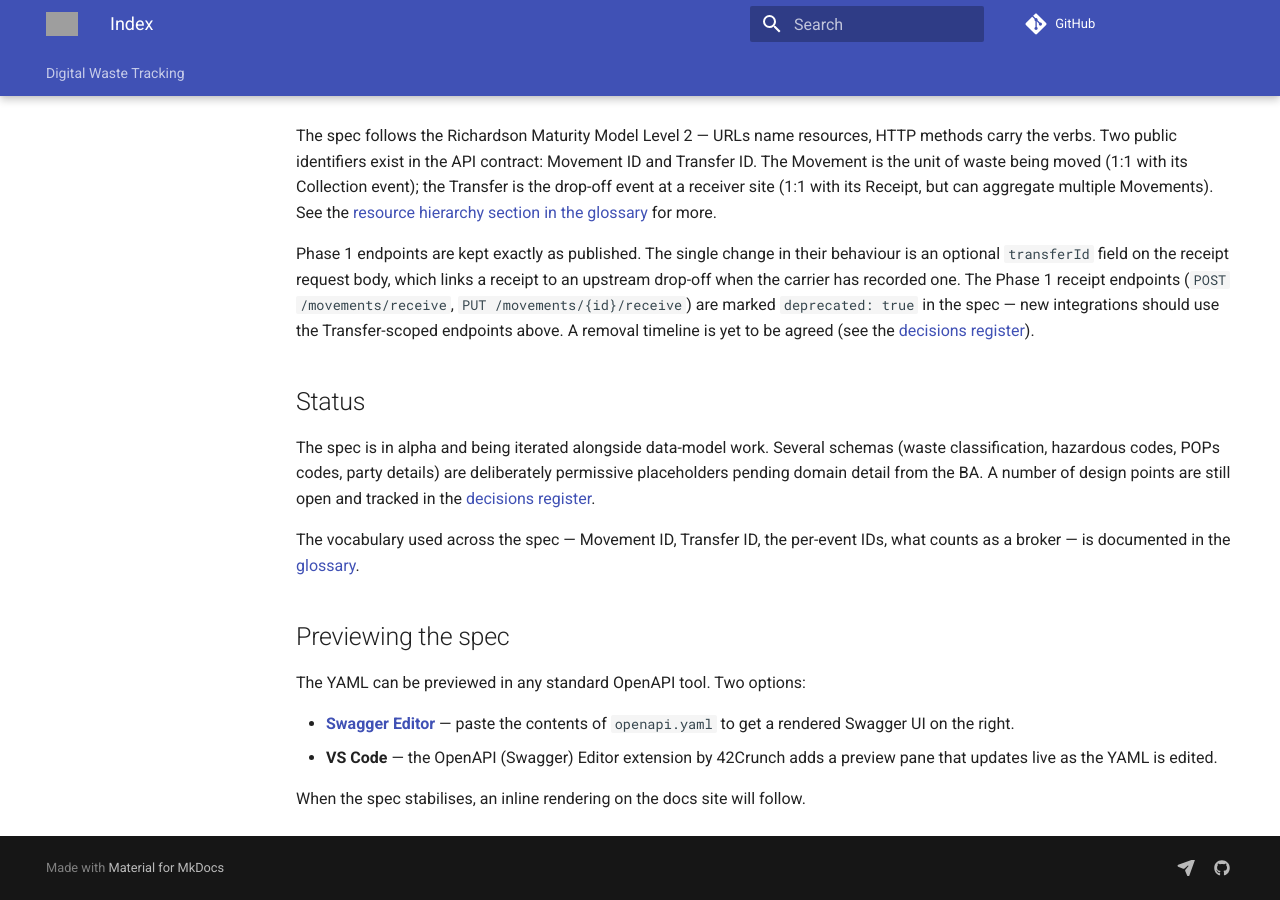
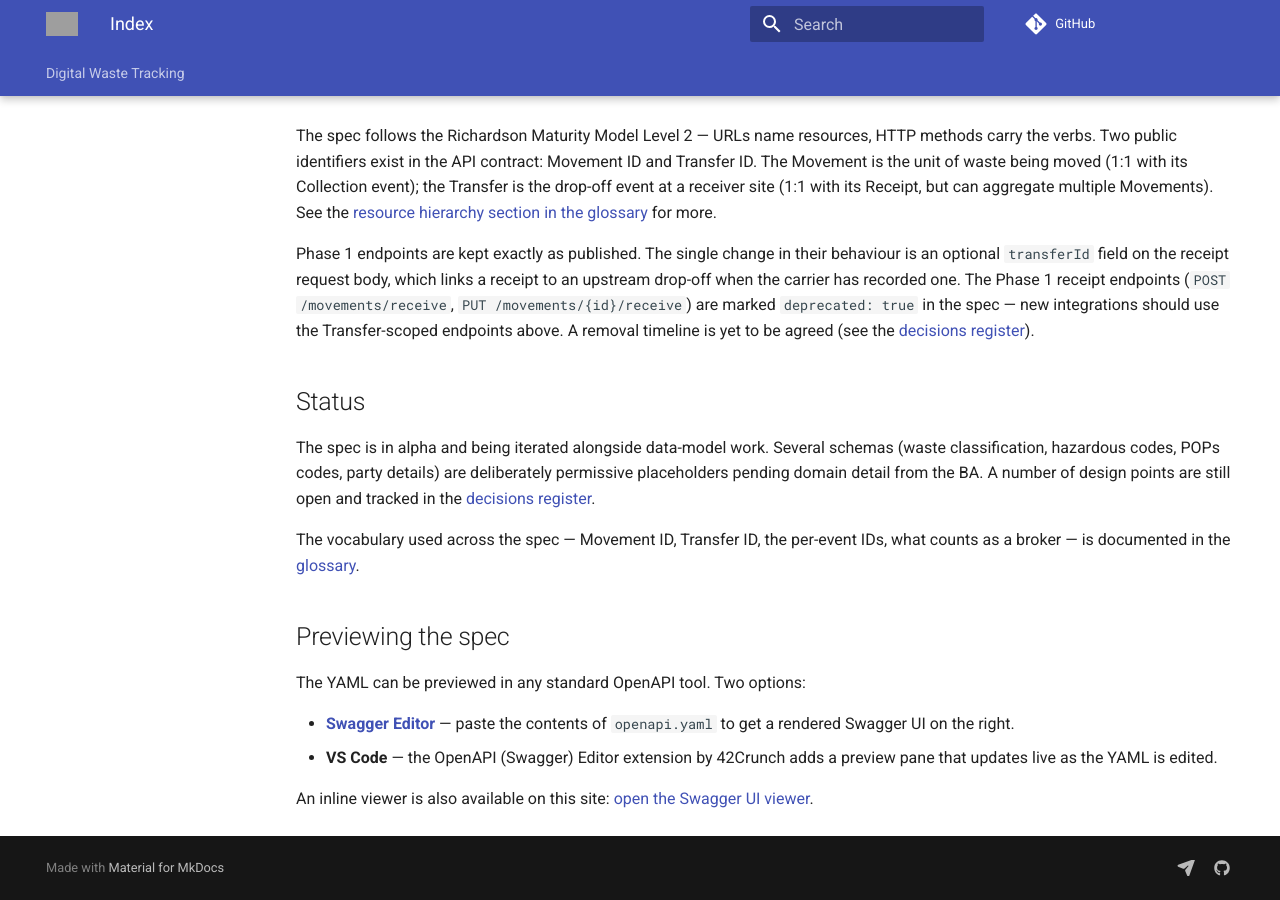
Before and after one commit to DEFRA/digital-waste-tracking-api-docs, an MkDocs documentation site: the page built from docs/collections/api/README.md, in a window 1280 px wide and 900 px high, scrolled down 1007 px. Built offline with MkDocs 1.6.1 and Material for MkDocs 9.7.7, drawn with Linux system fonts in a browser that asks for light colours; comment, search, counter and statistics services are not loaded; the version menu is left out; grey boxes are pictures that could not be loaded.

Commit message:
Add a Swagger UI viewer for the Collections openapi.yaml spec
Mirrors how waste-tracking-service presents its Receipt API spec
(docs/apiSpecifications/): a hand-vendored, frozen swagger-ui-dist
5.32.13 bundle with no mkdocs plugin involved, just static files
mkdocs copies into the built site verbatim. Trimmed to the ~2MB of
files actually loaded (bundle JS, standalone preset JS, CSS,
favicons) — .js.map source maps, the ES-bundle variant, and
oauth2-redirect.html are left out as unused for a read-only viewer
with no OAuth2 flow (verified via grep against the fetched package
before trimming).

Lives at docs/collections/api/swagger/, a separate subfolder from
api/README.md so mkdocs's generated index.html for that page doesn't
collide with this hand-authored one. The initializer points at
../openapi.yaml (no spec duplication). Carries its own hand-written
noindex/nofollow meta tag since static HTML bypasses main.html's
Jinja-driven robots block. Linked from api/README.md's "Previewing
the spec" section and added to the hand-built Collections sidebar
nav under the existing "API" group.

```diff
--- a/docs/collections/api/README.md
+++ b/docs/collections/api/README.md
@@ -70,5 +70,5 @@
 - **VS Code** — the OpenAPI (Swagger) Editor extension by 42Crunch adds
   a preview pane that updates live as the YAML is edited.
 
-When the spec stabilises, an inline rendering on the docs site will
-follow.
+An inline viewer is also available on this site:
+[open the Swagger UI viewer](swagger/).
```
Also changed, not shown: docs/collections/api/swagger/index.html (added, +18 -0 lines), docs/collections/api/swagger/swagger-initializer.js (added, +10 -0 lines), 8 other files.
